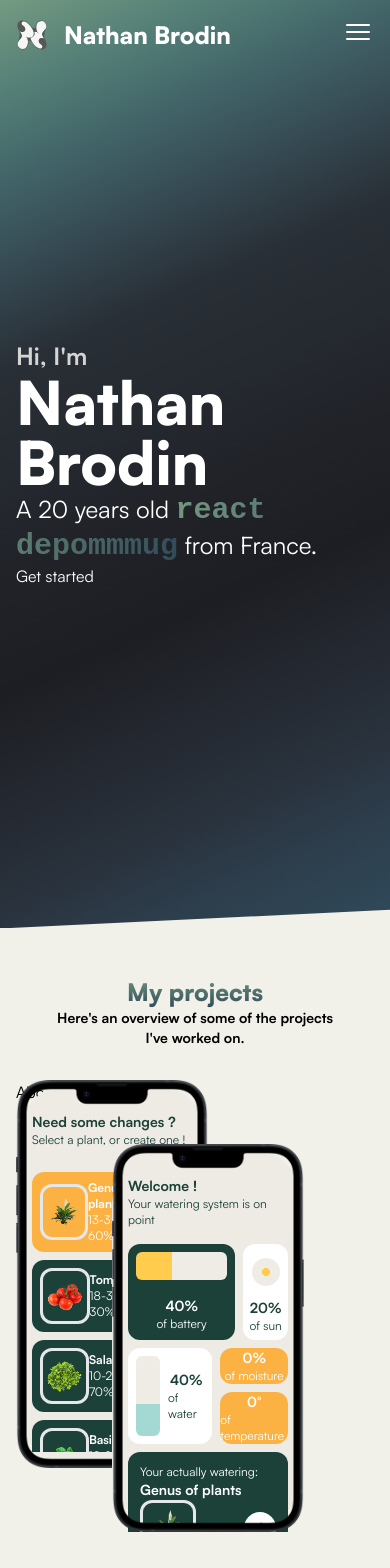
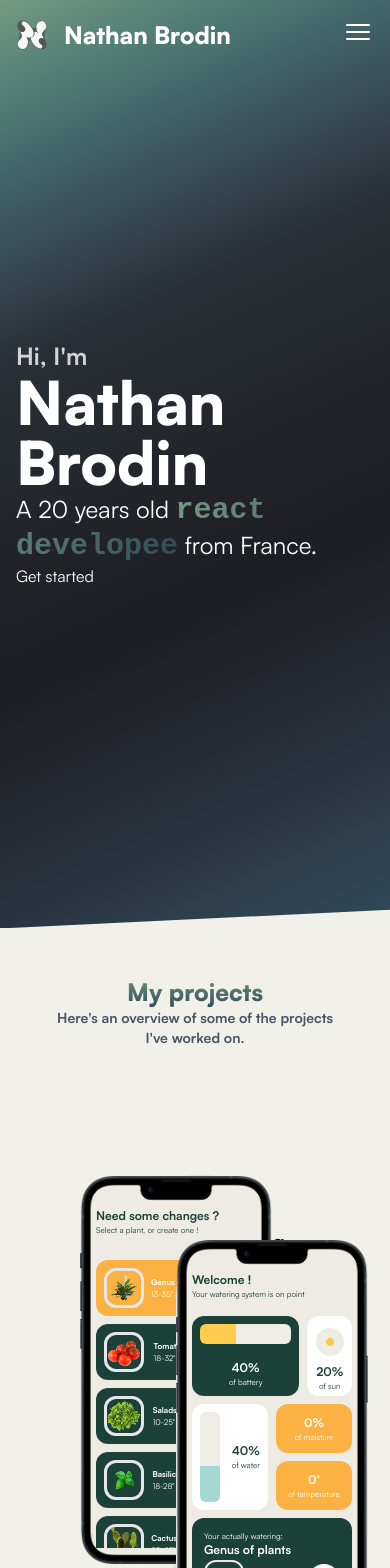
Before and after one commit to NathanBrodin/nathanbrodin.com, a Next.js app: page / in a window 390 px wide. Shown: the top 1568 px of the page. Built offline with nearby package versions, Linux system fonts and the light colour scheme.

Commit message:
More stuff

```diff
--- a/app/components/section/projects/plantWatering/homePage.tsx
+++ b/app/components/section/projects/plantWatering/homePage.tsx
@@ -28,18 +28,18 @@ export default function HomePage() {
     <PhoneOverlay className="transform translate-x-24 translate-y-16 md:translate-x-32 md:translate-y-20">
       <div className="flex flex-col gap-2 w-full h-full p-4 sm:p-6">
         <div className="mt-4 text-[#1B4139]">
-          <div className="font-bold text-sm">Welcome !</div>
-          <div className="text-xs">Your watering system is on point</div>
+          <div className="font-bold text-xs lg:text-sm">Welcome !</div>
+          <div className="text-[8px] lg:text-xs">Your watering system is on point</div>
         </div>
         <div className="flex-1 w-full flex gap-2">
           <div className="bg-[#1B4139] w-full rounded-xl flex flex-col justify-between mt-2">
             <div
-              className="bg-[#EEECE5] rounded-md h-7 m-2"
+              className="bg-[#EEECE5] rounded-md h-5 sm:h-6 lg:h-7 m-2"
               style={batteryStyle}
             ></div>
             <div className="text-white flex flex-col justify-center items-center m-2">
-              <div className="font-bold text-sm">{battery}%</div>
-              <div className="text-xs">of battery</div>
+              <div className="font-bold text-xs lg:text-sm">{battery}%</div>
+              <div className="text-[8px] lg:text-xs">of battery</div>
             </div>
           </div>
           <div className="bg-white w-5/12 rounded-xl mt-2 flex flex-col justify-around items-center">
@@ -48,40 +48,40 @@ export default function HomePage() {
               style={sunStyle}
             ></div>
             <div className="text-[#1B4139] flex flex-col justify-center items-center">
-              <div className="font-bold text-sm">{sun}%</div>
-              <div className="text-xs">of sun</div>
+              <div className="font-bold text-xs lg:text-sm">{sun}%</div>
+              <div className="text-[8px] lg:text-xs">of sun</div>
             </div>
           </div>
         </div>
         <div className="flex-[1.5] w-full flex gap-2">
           <div className="bg-white flex-1 h-full rounded-xl flex justify-between">
             <div
-              className="bg-[#EEECE5] rounded-md w-7 m-2"
+              className="bg-[#EEECE5] rounded-md w-5 sm:w-6 lg:w-7 m-2"
               style={waterStyle}
             ></div>
             <div className="text-[#1B4139] flex flex-col justify-center items-center mr-2">
-              <div className="font-bold text-sm">{water}%</div>
-              <div className="text-xs">of water</div>
+              <div className="font-bold text-xs lg:text-sm">{water}%</div>
+              <div className="text-[8px] lg:text-xs">of water</div>
             </div>
           </div>
           <div className="flex-1 h-full flex flex-col gap-2">
             <div className="bg-[#FBB242] flex-1 rounded-xl text-white flex flex-col justify-center items-center">
-              <div className="font-bold text-sm">{moisture}%</div>
-              <div className="text-xs">of moisture</div>
+              <div className="font-bold text-xs lg:text-sm">{moisture}%</div>
+              <div className="text-[8px] lg:text-xs">of moisture</div>
             </div>
             <div className="bg-[#FBB242] flex-1 rounded-xl text-white flex flex-col justify-center items-center">
-              <div className="font-bold text-sm">{temperature}°</div>
-              <div className="text-xs">of temperature</div>
+              <div className="font-bold text-xs lg:text-sm">{temperature}°</div>
+              <div className="text-[8px] lg:text-xs">of temperature</div>
             </div>
           </div>
         </div>
         <div className="bg-[#1B4139] flex-1 w-full rounded-xl p-3 flex flex-col justify-between">
           <div className="text-white">
-            <div className="text-xs">Your actually watering:</div>
-            <div className="text-sm font-bold">Genus of plants</div>
+            <div className="text-[8px] lg:text-xs">Your actually watering:</div>
+            <div className="text-xs lg:text-sm font-bold">Genus of plants</div>
           </div>
           <div className="flex justify-between items-center">
-            <div className="rounded-xl w-14 p-1 h-14  border-[3px]">
+            <div className="rounded-xl p-1 w-10 h-10 lg:w-14 lg:h-14  border-2 lg:border-[3px]">
               <Image
                 src={"/lune.png"}
                 width={60}
--- a/app/components/section/projects/plantWatering/phoneOverlay.tsx
+++ b/app/components/section/projects/plantWatering/phoneOverlay.tsx
@@ -9,10 +9,10 @@ interface Props {
 export default function PhoneOverlay({ children, className }: Props) {
   return (
     <div
-      className={`absolute bg-[#EEEBE5] rounded-[4rem] hover:z-10 ${className} transition-all duration-500`}
+      className={`absolute bg-[#EEEBE5] rounded-[3.5rem] sm:rounded-[4rem] hover:z-10 ${className} transition-all duration-500 `}
     >
       <div className="flex flex-col relative items-center justify-center h-full overflow-hidden">
-        <div className="absolute w-full h-full">{children}</div>
+        <div className="absolute w-full h-full ">{children}</div>
         <div className="w-48 sm:w-56 md:w-56 lg:w-56 xl:w-64">
           <Image
             src="/phoneOverlay.png"
--- a/app/components/section/projects/plantWatering/plantItem.tsx
+++ b/app/components/section/projects/plantWatering/plantItem.tsx
@@ -9,8 +9,8 @@ export interface PlantItemProps {
 
 export default function PlantItem({iconPath, name, values}: PlantItemProps) {
     return (
-        <div className="rounded-xl bg-[#1B4139] flex justify-between items-center p-2 mb-2 first:bg-[#FBB242]">
-            <div className="rounded-xl w-14 p-1 h-14  border-[3px] overflow-hidden flex justify-center items-center">
+        <div className="rounded-xl bg-[#1B4139] flex justify-between items-center p-2 mb-2 first:bg-[#FBB242] ">
+            <div className="rounded-xl w-10 h-10 lg:w-14 lg:h-14  border-[3px] overflow-hidden flex justify-center items-center">
               <Image
                 src={iconPath}
                 width={60}
@@ -19,7 +19,7 @@ export default function PlantItem({iconPath, name, values}: PlantItemProps) {
                 layout="responsive"
               />
             </div>
-            <div className="text-xs flex flex-col text-white">
+            <div className="text-[8px] flex flex-col text-white">
               <div className="font-bold">{name}</div>
               <div>{values}</div>
             </div>
--- a/app/components/section/projects/plantWatering/plantWatering.tsx
+++ b/app/components/section/projects/plantWatering/plantWatering.tsx
@@ -3,9 +3,47 @@ import SelectPage from "./selectPage";
 
 export default function PlantWatering() {
   return (
-    <div className="relative h-full w-full">
-      <SelectPage />
-      <HomePage />
+    <div className="flex px-40 ">
+      <div className="w-1/2 flex justify-center">
+        <SelectPage />
+        <HomePage />
+      </div>
+      <div className="space-y-6 rounded-2xl bg-white p-6 shadow-lg ring-1 ring-gray-900/5 w-1/2">
+        <div className="flex justify-between items-center">
+          <div className="font-bold text-xl">Plant Watering mobile app</div>
+          <div className="w-4">
+            <svg
+              stroke-width="3"
+              viewBox="0 0 24 24"
+              fill="none"
+              xmlns="http://www.w3.org/2000/svg"
+              color="#000000"
+            >
+              <path
+                d="M16 22.027v-2.87a3.37 3.37 0 00-.94-2.61c3.14-.35 6.44-1.54 6.44-7a5.44 5.44 0 00-1.5-3.75 5.07 5.07 0 00-.09-3.77s-1.18-.35-3.91 1.48a13.38 13.38 0 00-7 0c-2.73-1.83-3.91-1.48-3.91-1.48A5.07 5.07 0 005 5.797a5.44 5.44 0 00-1.5 3.78c0 5.42 3.3 6.61 6.44 7a3.37 3.37 0 00-.94 2.58v2.87M9 20.027c-3 .973-5.5 0-7-3"
+                stroke="#000000"
+                stroke-width="1.6"
+                stroke-linecap="round"
+                stroke-linejoin="round"
+              ></path>
+            </svg>
+          </div>
+        </div>
+        <div className="text-slate-600">
+          This project entails a hardware-based plant watering system
+          accompanied by a mobile application designed for plant status
+          monitoring. <br /> <br />
+          The hardware setup includes sensors for detecting moisture levels,
+          temperature, and light exposure, while the mobile app allows users to
+          remotely receive real-time updates on plant conditions. <br /> <br />
+          The system aims to provide an efficient and convenient method for
+          plant care management.
+        </div>
+        <div>
+          <div className="font-bold">Tech Stack</div>
+          <div>Flutter</div>
+        </div>
+      </div>
     </div>
   );
 }
--- a/app/components/section/projects/plantWatering/selectPage.tsx
+++ b/app/components/section/projects/plantWatering/selectPage.tsx
@@ -33,11 +33,11 @@ export default function SelectPage() {
   ];
 
   return (
-    <PhoneOverlay className="hover:z-10">
+    <PhoneOverlay>
       <div className="flex flex-col gap-2 w-full h-full p-4 sm:p-6">
         <div className="my-4 text-[#1B4139]">
-          <div className="font-bold text-sm">Need some changes ?</div>
-          <div className="text-xs">Select a plant, or create one !</div>
+          <div className="font-bold text-xs lg:text-sm">Need some changes ?</div>
+          <div className="text-[8px] lg:text-xs">Select a plant, or create one !</div>
         </div>
         <div className="overflow-hidden">
           {PlantList.map((plant, index) => {
--- a/app/components/section/projects/projects.tsx
+++ b/app/components/section/projects/projects.tsx
@@ -5,11 +5,15 @@ export default function Projects() {
 
   return (
     <section id="projects" className="flex flex-col justify-center w-full">
-        <div className="flex flex-col items-center my-8 px-8 sm:px-0 text-center">
-          <h1 className="text-2xl sm:text-3xl lg:text-4xl font-black text-transparent bg-gradient-to-t from-secondary to-primary bg-clip-text">My projects</h1>
-          <h2 className="text-sm sm:text-lg lg:text-xl font-bold">Here&apos;s an overview of some of the projects I&apos;ve worked on.</h2>
+      <div className="flex flex-col items-center mt-8 mb-32 px-8 sm:px-0 text-center">
+        <h1 className="text-2xl sm:text-3xl lg:text-4xl font-black text-transparent bg-gradient-to-t from-secondary to-primary bg-clip-text">
+          My projects
+        </h1>
+        <h2 className="text-sm sm:text-lg lg:text-xl font-bold text-slate-600">
+          Here&apos;s an overview of some of the projects I&apos;ve worked on.
+        </h2>
       </div>
       <PlantWatering />
     </section>
-    )
+  );
 }
```
Lines whose indentation alone changed are shown as unchanged.
